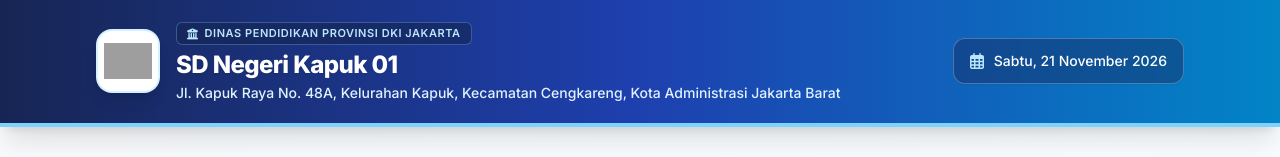
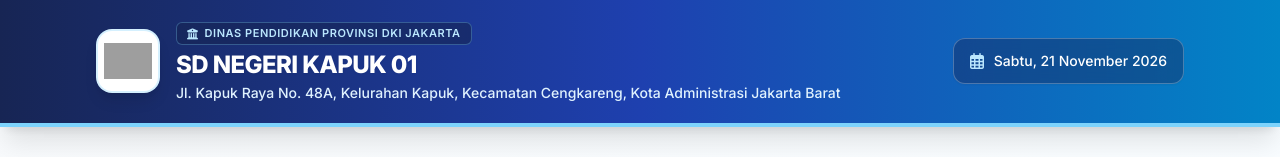
Before and after one commit to sdnkapuk01/hebat, a plain HTML site: page index.html in a window 1280 px wide. Shown: the top 157 px of the page. Drawn offline with nearby package versions, Linux system fonts and the light colour scheme; grey boxes are pictures that could not be loaded.

Commit message:
Update index.html

```diff
--- a/index.html
+++ b/index.html
@@ -42,7 +42,7 @@
                     <div class="inline-flex items-center gap-1.5 px-2.5 py-0.5 rounded-md bg-blue-950/60 border border-sky-300/30 text-sky-200 text-[11px] font-semibold uppercase tracking-wider mb-1 backdrop-blur-sm">
                         <i class="fa-solid fa-building-columns"></i> Dinas Pendidikan Provinsi DKI Jakarta
                     </div>
-                    <h1 class="text-lg sm:text-2xl font-extrabold tracking-tight leading-tight drop-shadow-sm">SD Negeri Kapuk 01</h1>
+                    <h1 class="text-lg sm:text-2xl font-extrabold tracking-tight leading-tight drop-shadow-sm">SD NEGERI KAPUK 01</h1>
                     <p class="text-sky-100 text-xs sm:text-sm font-medium mt-0.5">Jl. Kapuk Raya No. 48A, Kelurahan Kapuk, Kecamatan Cengkareng, Kota Administrasi Jakarta Barat</p>
                 </div>
             </div>
```
